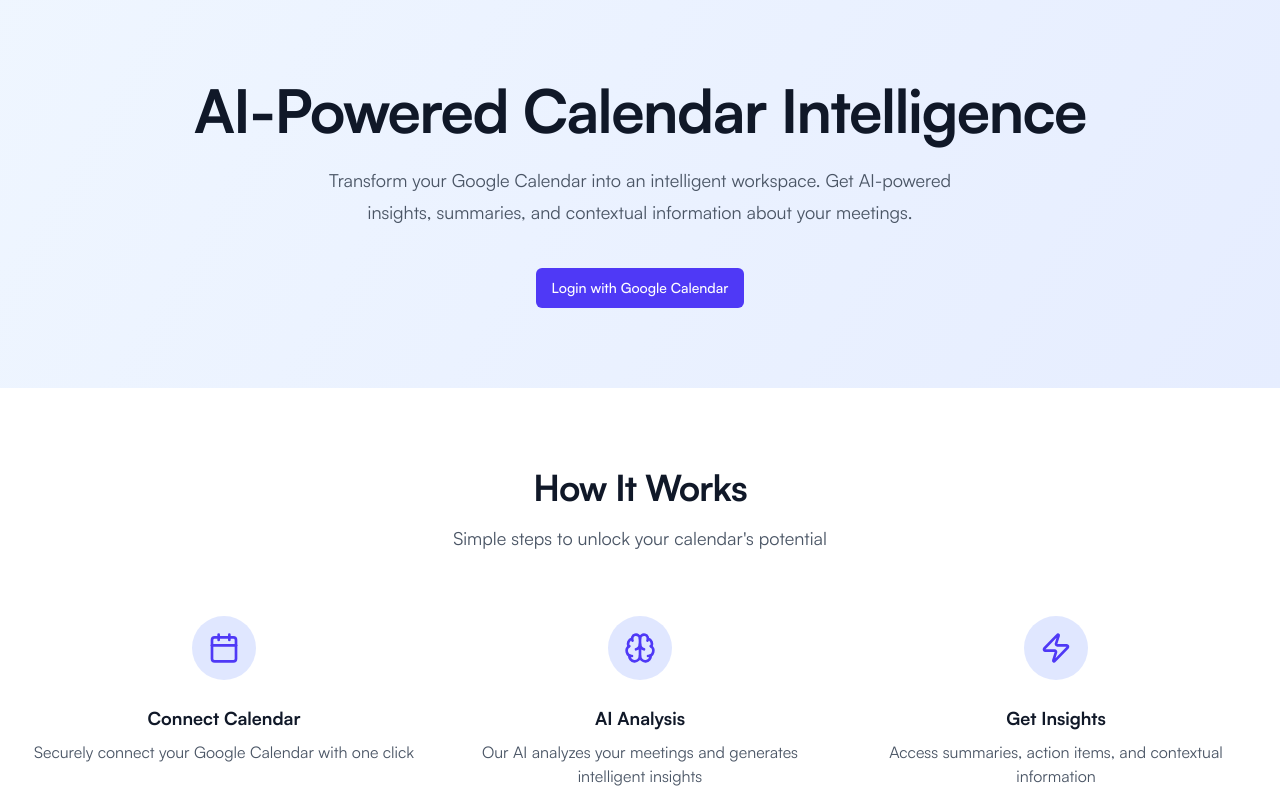
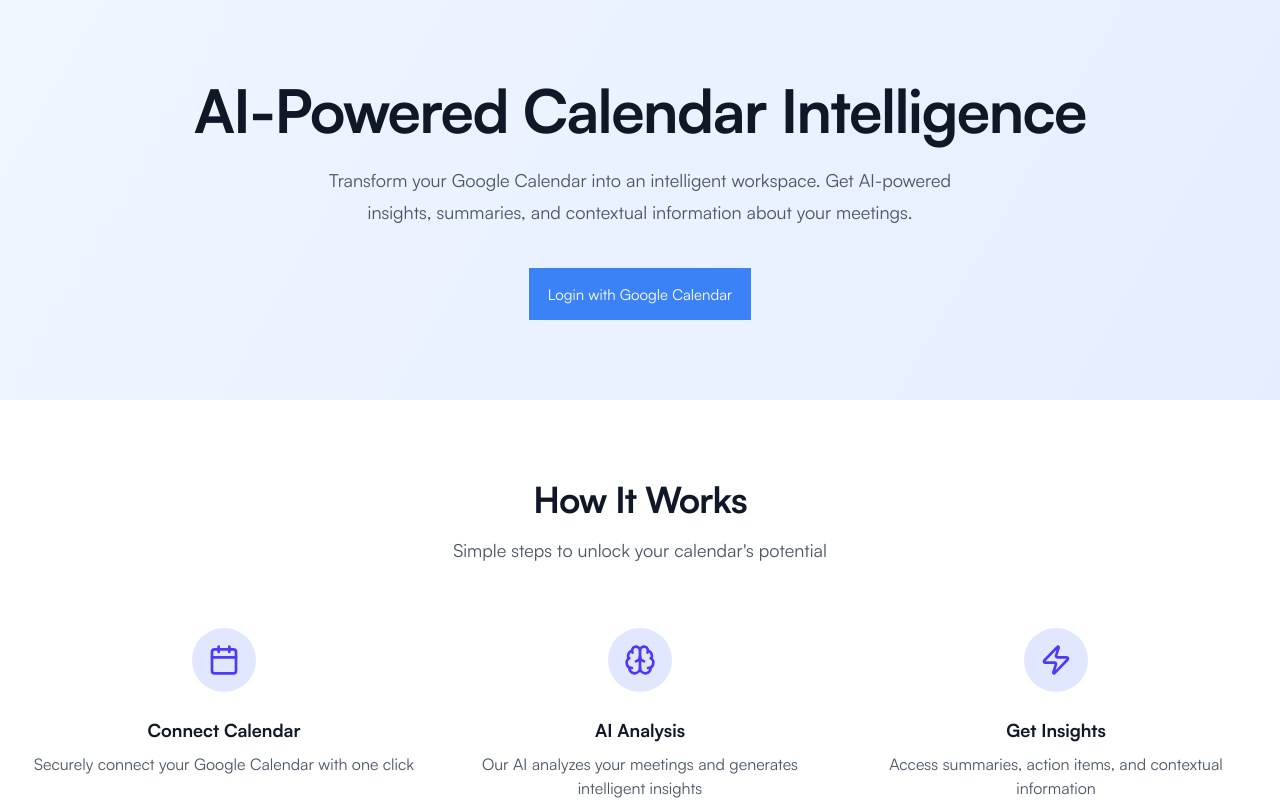
Before and after one commit to Srijan272002/KatalystAI, a Next.js app: page / in a window 1280 px wide. Shown: the top 800 px of the page. Built offline with nearby package versions, Linux system fonts and the light colour scheme; no server answers.

Commit message:
button and break tag fixed

```diff
--- a/src/app/page.tsx
+++ b/src/app/page.tsx
@@ -6,6 +6,7 @@ import { Calendar, Brain, Zap } from "lucide-react"
 import { useSimpleAuth, signInWithGoogleSimple, handleOAuthCallback } from "@/lib/auth/simple-auth"
 import { useRouter, useSearchParams } from "next/navigation"
 import Loader from "@/components/ui/loader"
+import StyledLoginButton from "@/components/ui/styled-login-button"
 
 // Separate component for OAuth callback handling
 function OAuthCallbackHandler() {
@@ -118,13 +119,11 @@ export default function Home() {
             contextual information about your meetings.
           </p>
           <div className="mt-10 flex items-center justify-center gap-x-6">
-            <Button
-              className="bg-indigo-600 hover:bg-indigo-700 text-white"
+            <StyledLoginButton
               onClick={handleSignIn}
               disabled={isSigningIn}
-            >
-              {isSigningIn ? 'Signing in...' : 'Login with Google Calendar'}
-            </Button>
+              isLoading={isSigningIn}
+            />
           </div>
         </div>
       </section>
@@ -224,17 +223,15 @@ export default function Home() {
             <h2 className="text-3xl font-bold tracking-tight text-white sm:text-4xl">
               Ready to Transform Your Calendar?
             </h2>
-            <p className="mt-4 text-lg text-indigo-200 max-w-2xl">
+            <p className="mt-4 text-lg text-indigo-600 max-w-2xl">
               Connect your Google Calendar and start getting AI-powered insights today.
             </p>
             <div className="mt-8 flex justify-center w-full">
-              <Button
-                className="bg-white text-indigo-600 hover:bg-gray-100 flex items-center gap-2 px-8 py-3 rounded-full font-medium"
+              <StyledLoginButton
                 onClick={handleSignIn}
                 disabled={isSigningIn}
-              >
-                {isSigningIn ? 'Signing in...' : 'Login with Google Calendar'}
-              </Button>
+                isLoading={isSigningIn}
+              />
             </div>
           </div>
         </div>
--- a/src/components/meeting/meeting-card.tsx
+++ b/src/components/meeting/meeting-card.tsx
@@ -134,9 +134,10 @@ export function MeetingCard({ meeting, isPast = false, onAISummary }: MeetingCar
           {/* Description */}
           {meeting.description && (
             <div>
-              <p className="text-sm text-gray-700 leading-relaxed line-clamp-3">
-                {meeting.description}
-              </p>
+              <p
+                className="text-sm text-gray-700 leading-relaxed line-clamp-3"
+                dangerouslySetInnerHTML={{ __html: meeting.description }}
+              />
             </div>
           )}
         </div>
--- /dev/null
+++ b/src/components/ui/styled-login-button.tsx
@@ -0,0 +1,92 @@
+import React from 'react';
+import styled from 'styled-components';
+
+const StyledWrapper = styled.div`
+     button {
+    position: relative;
+    overflow: hidden;
+    border: 1px solid #3b82f6;
+    color: white;
+    display: inline-block;
+    font-size: 15px;
+    line-height: 15px;
+    padding: 18px 18px 17px;
+    text-decoration: none;
+    cursor: pointer;
+    background: #3b82f6;
+    user-select: none;
+    -webkit-user-select: none;
+    touch-action: manipulation;
+    transition: border-color 600ms cubic-bezier(0.48, 0, 0.12, 1);
+   }
+
+  button span:first-child {
+   position: relative;
+   transition: color 600ms cubic-bezier(0.48, 0, 0.12, 1);
+   z-index: 10;
+  }
+
+  button span:last-child {
+   color: white;
+   display: block;
+   position: absolute;
+   bottom: 0;
+   transition: all 500ms cubic-bezier(0.48, 0, 0.12, 1);
+   z-index: 100;
+   opacity: 0;
+   top: 50%;
+   left: 50%;
+   transform: translateY(225%) translateX(-50%);
+   height: 14px;
+   line-height: 13px;
+  }
+
+  button:after {
+   content: "";
+   position: absolute;
+   bottom: -50%;
+   left: 0;
+   width: 100%;
+   height: 100%;
+   background-color: black;
+   transform-origin: bottom center;
+   transition: transform 600ms cubic-bezier(0.48, 0, 0.12, 1);
+   transform: skewY(9.3deg) scaleY(0);
+   z-index: 50;
+  }
+
+     button:hover {
+    border-color: black;
+   }
+
+   button:hover:after {
+    transform-origin: bottom center;
+    transform: skewY(9.3deg) scaleY(2);
+   }
+
+  button:hover span:last-child {
+   transform: translateX(-50%) translateY(-50%);
+   opacity: 1;
+   transition: all 900ms cubic-bezier(0.48, 0, 0.12, 1);
+  }`;
+
+interface StyledLoginButtonProps {
+  onClick: () => void;
+  disabled?: boolean;
+  isLoading?: boolean;
+}
+
+const StyledLoginButton: React.FC<StyledLoginButtonProps> = ({ onClick, disabled, isLoading }) => {
+  return (
+    <StyledWrapper>
+      <button onClick={onClick} disabled={disabled}>
+        <span className="text">
+          {isLoading ? 'Signing in...' : 'Login with Google Calendar'}
+        </span>
+        <span>Thanks!</span>
+      </button>
+    </StyledWrapper>
+  );
+}
+
+export default StyledLoginButton;
```
Also changed, not shown: src/styles/fonts.css (line endings or trailing spaces).
